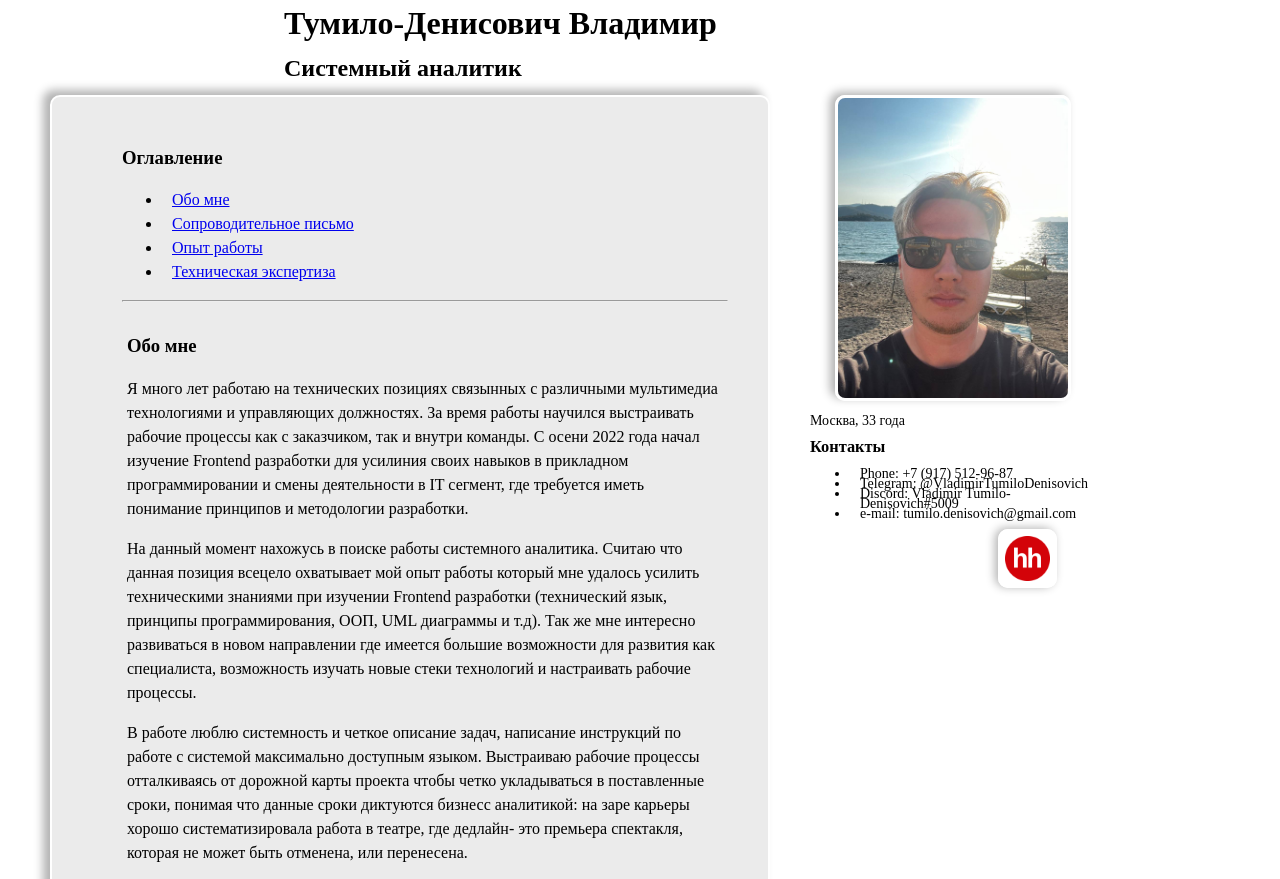
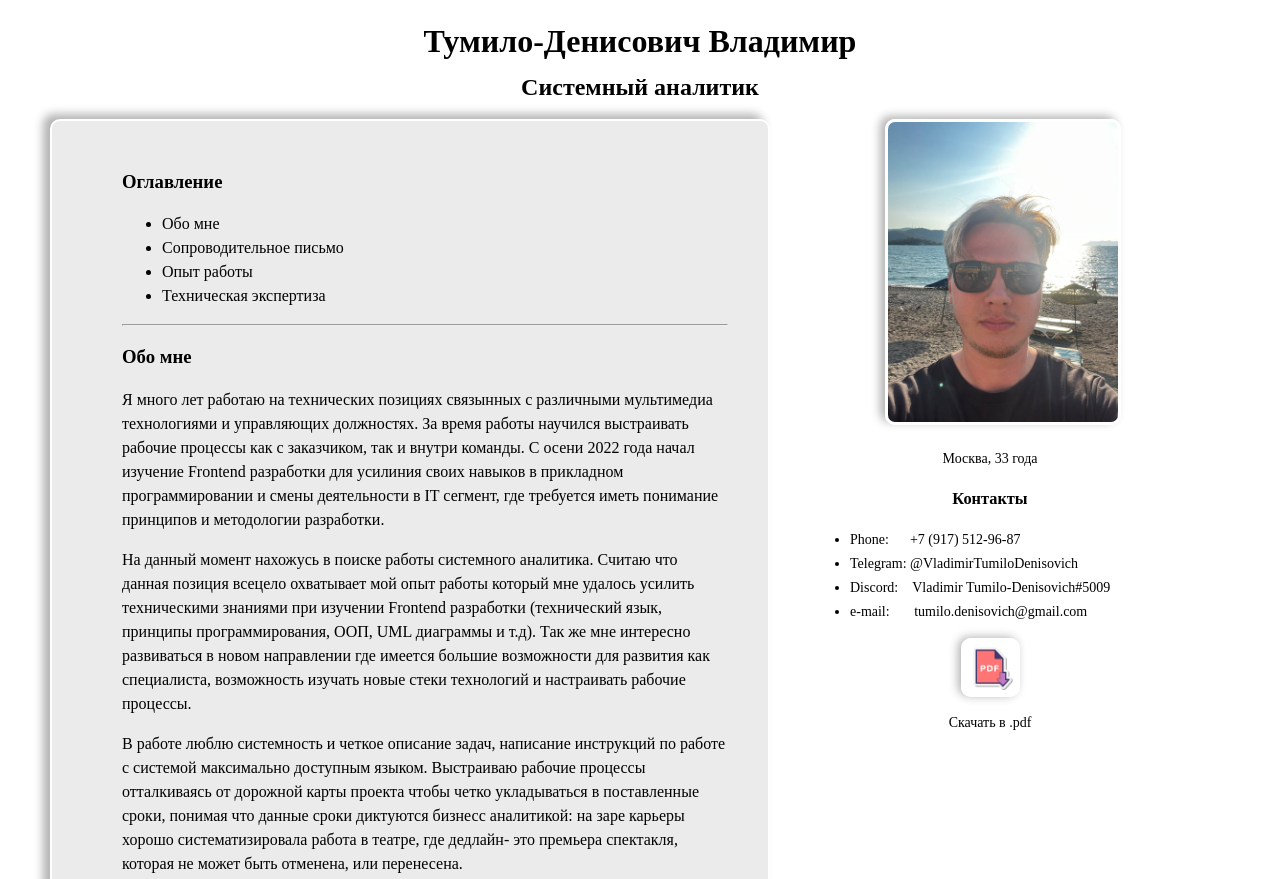
Before and after one commit to VladimirTumiloDenisovich/portfolio, a website: page portfolio/index.html in a window 1280 px wide. Shown: the top 879 px of the page. Drawn offline with Linux system fonts and the light colour scheme.

Commit message:
feat: add link to download pdf, correcting design, add link to contacts

```diff
--- a/portfolio/css/blackWhite.css
+++ b/portfolio/css/blackWhite.css
@@ -41,27 +41,3 @@ body.theme.black {
     border: 2px solid #2b2b2b;
     transition: 0.2s;
 }
-
-.menu-theme.white {
-    background-color: #ebebeb;
-    color: #000000;
-    border: 2px solid #ffffff;
-    transition: 0.2s;
-}
-
-.menu-theme.black {
-    background-color:#6a6a6a;
-    border: 2px solid #2b2b2b;
-    color: #ebebeb;
-    transition: 0.2s;
-}
-
-.dropdown-content.white{
-    background-color: #ebebeb;
-    border: 6px solid #ebebeb;
-}
-
-.dropdown-content.black{
-    background-color: #6a6a6a;
-    border: 6px solid #6a6a6a;
-}
--- a/portfolio/css/main.css
+++ /dev/null
@@ -1,127 +0,0 @@
-body {
-    background: #DCDCDC;
-}
-.main > section > h2 {
-    font-weight: bold;
-    text-align: center;
-    margin: 25px;
-}
-.main section h4 {
-    color: #696969;
-    text-align: left;
-    margin: 0 0 0 10px;
-    padding: 5px;
-}
-header {
-    text-align: center;
-    display: table;
-box-sizing: border-box;
-height: 60px;
-line-height: 24px;
-margin-bottom: 10px;
-margin-left: 9px;
-margin-right: 9px;
-margin-top: 40px;
-max-width: 1220px;
-padding-bottom: 0px;
-padding-left: 20px;
-padding-right: 20px;
-padding-top: 0px;
-width: 1220px;
-}
-
-li {
-    margin: 5 0 0 0;
-    padding: 0 0 0 10px;
-}
-
-#photo {
-    margin: 0px 50px 20px 50px;
-    border: 5px solid white;
-}
-
-section {
-    padding: 5px
-}
-
-}
-h1 {
-    text-align: center;
-}
-.container {
-display: table;
-box-sizing: border-box;
-font-size: 16px;
-height: 2000px;
-line-height: 24px;
-margin-bottom: 40px;
-margin-left: 9px;
-margin-right: 9px;
-margin-top: 0px;
-max-width: 1220px;
-padding-bottom: 0px;
-padding-left: 20px;
-padding-right: 20px;
-padding-top: 0px;
-width: 1220px;
-}
-.content-wrapper {
-box-sizing: border-box;
-display: flex;
-font-size: 16px;
-height: 2000px;
-line-height: 24px;
-margin-bottom: 0px;
-margin-left: 0px;
-margin-right: 0px;
-margin-top: 0px;
-padding-bottom: 0px;
-padding-left: 0px;
-padding-right: 0px;
-padding-top: 0px;
-width: 1180px;
-}
-.content {
-    display: table-cell;
-background-color: rgb(255, 255, 255);
-background-image: none;
-box-sizing: border-box;
-font-size: 16px;
-height: 2000px;
-line-height: 24px;
-margin-bottom: 0px;
-margin-left: 0px;
-margin-right: 0px;
-margin-top: 0px;
-padding-bottom: 30px;
-padding-left: 70px;
-padding-right: 40px;
-padding-top: 30px;
-width: 720px;
-}
-.primary {
-display: table-cell;
-box-sizing: border-box;
-font-size: 16px;
-height: 2000px;
-line-height: 24px;
-margin-bottom: 0px;
-margin-left: 0px;
-margin-right: 0px;
-margin-top: 0px;
-padding-bottom: 0px;
-padding-left: 40px;
-padding-right: 0px;
-padding-top: 0px;
-width: 320px;
-}
-
-.primary > div {
-    position: sticky;
-    top: 20px;
-}
-
-#photo {
-    height: 400px;
-    width: 300px;
-}
--- a/portfolio/css/style.css
+++ b/portfolio/css/style.css
@@ -2,100 +2,22 @@ html {
     scroll-behavior: smooth;
 }
 
-header {
-height: 60px;
-line-height: 24px;
-margin-bottom: 20px;
-margin-top: 15px;
-padding-left: 20px;
+.header {
+    display: flex;
+    align-items: center;
+    justify-content: center;
+    text-align: center;
+    line-height: 24px;
 }
 
-header.block {
-    display: flex;
-    align-items: center;
-    justify-content: flex-start;
-    line-height: 24px;
-    margin-left: auto;
-    margin-right: auto;
-    width: 1220px;
+.link,
+.link:active {
+    text-decoration: none;
+    color: #000000;
 }
 
-.dropdown {
-    position: relative;
-    display: inline-block;
-    margin-left: 0px;
-}
-
-.dropbtn {
-    position: relative;
-    padding: 4px 13px;
-    width: 30;
-    height: 30px;
-    padding: 4px 13px;
-    border-radius: 7px;
-    cursor: pointer;
-    user-select: none;
-    box-shadow: -3px -1px 10px 0px rgba(0, 0, 0, 0.3);
-}
-
-.dropbtn:hover {
-    background-color:rgba(0, 150, 0, .2);
-}
-
-.dropdown-content {
-    display: none;
-    position: absolute;
-    min-width: 160px;
-    z-index: 1;
-    background-color: #ffffff;
-    border-radius: 5px;
-    user-select: none;
-    box-shadow: -10px -4px 15px 3px rgba(0, 0, 0, .5);
-}
-
-.dropdown-content a {
-    display: block;
-}
-
-.dropdown:hover .dropdown-content {
-    display: block;
-}
-
-.btn-language {
-    text-decoration: none;
-}
-
-.btn-language:link {
-    text-decoration: none;
-}
-
-.btn {
-    font-size: large;
-    padding: 4px 13px;
-    margin-top: 10px;
-    margin-bottom: 10px;
-    border-radius: 7px;
-    cursor: pointer;
-    user-select: none;
-}
-
-.btn:hover {
-    background-color:rgba(0, 150, 0, .2);
-}
-
-.btn:active {
-    background-color:rgba(0, 200, 0, .5);
-}
-
-div.name {
-    display: inline-block;
-    margin-left: 20%;
-
-}
-
-li {
-    margin: 5 0 0 0;
-    padding: 0 0 0 10px;
+.link:hover {
+    text-decoration-line: underline;
 }
 
 #photo {
@@ -106,28 +28,17 @@ li {
     box-shadow: -5px -3px 10px 0px rgba(0, 0, 0, 0.3);
 }
 
-
-section {
-    padding: 5px
+.container {
+    display: flex;
+    justify-content: center;
+    margin: 0 auto;
+    width: 1220px;
 }
 
-.container {
-display: table;
-box-sizing: border-box;
-font-size: 16px;
-height: 2000px;
-line-height: 24px;
-margin-bottom: 40px;
-margin-left: auto;
-margin-right: auto;
-margin-top: 0px;
-max-width: 1220px;
-padding-bottom: 0px;
-padding-left: 20px;
-padding-right: 20px;
-padding-top: 0px;
-width: 1220px;
+h4 {
+    text-align: center;
 }
+
 .content-wrapper {
 box-sizing: border-box;
 display: flex;
@@ -166,21 +77,11 @@ box-shadow: -7px -5px 10px 0px rgba(0, 0, 0, 0.3);
 }
 
 .primary {
-display: table-cell;
-box-sizing: border-box;
 font-size: 14px;
-height: auto;
-line-height: 10px;
-margin-bottom: 0px;
-margin-left: 0px;
-margin-right: 0px;
-margin-top: 0px;
-padding-bottom: 0px;
 padding-left: 40px;
-padding-right: 0px;
-padding-top: 0px;
-width: 320px;
+width: 360px;
 }
+
 .primary > div > h2 {
     margin-top: 10px;
     margin-bottom: 25px;
@@ -190,15 +91,24 @@ width: 320px;
     position: sticky;
     top: 20px;
 }
-.size-vk {
+
+.information {
+    text-align: center;
+}
+
+.infomation__ul {
+    text-align: left;
+}
+
+.size-hh {
     margin: 10px;
     width: 45px;
-    height: 29px;
+    height: 45px;
     position: absolute
 }
-.link-vk {
+.link-pdf {
+    margin: auto;
     text-decoration: none;
-    margin: 0px 9px 0px 34px;
     width: 55px;
     height: 55px;
     display: flex;
@@ -206,57 +116,14 @@ width: 320px;
     align-items: center;
     border-radius: 10px;
     position: relative;
-    transition: 0.4s;
 }
-
-.link-vk:hover {
-    background: #0F69F6;
+.link-pdf:hover {
+    background: #FE606E;
     opacity: 0.4s;
 }
 
-.size-in {
-    margin: 10px;
-    width: 45px;
-    height: 45px;
-    position: absolute
-}
-.link-in {
-    text-decoration: none;
-    margin: -59px 111px;
-    width: 55px;
-    height: 55px;
-    display: flex;
-    justify-content: center;
-    align-items: center;
-    border-radius: 10px;
-    position: relative;
-    transition: 0.4s;
-}
-.link-in:hover {
-    background: -webkit-linear-gradient(bottom left, #f09433 0%, #e6683c 25%, #dc2743 50%, #cc2366 75%, #bc1888 100%);
-    opacity: 0,4s;
-}
-.size-hh {
-    margin: 10px;
-    width: 45px;
-    height: 45px;
-    position: absolute
-}
-.link-hh {
-    text-decoration: none;
-    margin: -4px 188px;
-    width: 55px;
-    height: 55px;
-    display: flex;
-    justify-content: center;
-    align-items: center;
-    border-radius: 10px;
-    position: relative;
-    transition: 0.4s;
-}
-.link-hh:hover {
-    background: #d7001d;
-    opacity: 0.4s;
+.link-pdf:active {
+    background: #0b9a1e;
 }
 
 .icon {
--- a/portfolio/index.html
+++ b/portfolio/index.html
@@ -1,5 +1,6 @@
 <!DOCTYPE html>
 <html lang="ru">
+
 <head>
     <meta charset="UTF-8">
     <link rel="stylesheet" type="text/css" href="css/blackWhite.css">
@@ -8,13 +9,12 @@
     <link type="image/png" sizes="16x16" rel="icon" href="./media/fav/icons8-analytic-xnimrodx-lineal-color-16.png">
     <link type="image/png" sizes="32x32" rel="icon" href="./media/fav/icons8-analytic-xnimrodx-lineal-color-32.png">
     <link type="image/png" sizes="96x96" rel="icon" href="./media/fav/icons8-analytic-xnimrodx-lineal-color-96.png">
-
 </head>
 
 <body>
-    <header class="block">
-        <div class="name">
-            <h1 id="name">Тумило-Денисович Владимир</h1>
+    <header class="header">
+        <div>
+            <h1>Тумило-Денисович Владимир</h1>
             <h2>Системный аналитик</h2>
         </div>
     </header>
@@ -22,14 +22,13 @@
         <div class="container">
             <div class="content-wrapper">
                 <div class="content theme white">
-                    <nav id=“menu”>
+                    <nav>
                         <h3>Оглавление</h3>
-
                         <ul>
-                            <li><a href="#about">Обо мне</a></li>
-                            <li><a href="#letter">Сопроводительное письмо</a></li>
-                            <li><a href="#work">Опыт работы</a></li>
-                            <li><a href="#knowelege">Техническая экспертиза</a></li>
+                            <li><a class="link" href="#about">Обо мне</a></li>
+                            <li><a class="link" href="#letter">Сопроводительное письмо</a></li>
+                            <li><a class="link" href="#work">Опыт работы</a></li>
+                            <li><a class="link" href="#knowelege">Техническая экспертиза</a></li>
                         </ul>
                     </nav>
                     <hr>
@@ -80,8 +79,6 @@
                     <section>
                         <h3 id="work">Опыт работы</h3>
                         <p>Общий непрерывный стаж: 10 лет 9 месяцев.</p>
-                        <ul>
-                            <li>
                         <h4>ООО "Озон Технологии"</h4>
                         <p>Деятельность компании:</p>
                         <ul>
@@ -152,8 +149,6 @@
                             <li>Организовывал обучение коллег с новыми технологиями на рынке, посещение
                                 профильных выставок.</li>
                         </ul>
-                            </li>
-                            <li>
                         <h4>ООО "Техномедиа групп"</h4>
                         <p>Деятельность компании:</p>
                         <ul>
@@ -189,8 +184,6 @@
                             <li>Являлся архитектором решения аудио систем нескольких стадионов и филармоний в
                                 России.</li>
                         </ul>
-                            </li>
-                            <li>
                         <h4>ГБУК Русский Камерный Театр "Балет Москва"</h4>
                         <p>Деятельность компании:</p>
                         <ul>
@@ -218,8 +211,6 @@
                             <li>Был с гастролями в Германии, Франции, Израиле, Латвии, Эстонии, Казахстане, и
                                 много городов в России.</li>
                         </ul>
-                            </li>
-                            <li>
                         <h4>Центр Творческих Индустрий "Фабрика" (ФТБ "Октябрь")</h4>
                         <p>Деятельность компании:</p>
                         <ul>
@@ -242,8 +233,6 @@
                                 основании желаний художников, дорожной картой проекта, закупка оборудования под
                                 проект, технические рекомендации по его монтажу, пуско-наладки и вводом в
                                 эксплуатацию.</li>
-                                </ul>
-                            </li>
                         </ul>
                     </section>
                     <hr>
@@ -339,27 +328,34 @@
                             </li>
                         </ul>
                         <h4>Обучение</h4>
-                        <p>Постоянно прохожу различные обучения для повышения компетенций, в данный момент прохожу курс Frontend в онлайн школе rs.school.</p>
-                        <p>Посещаю профессиональные выставки чтобы быть в курсе технологических новинок на рынке и налаживать контакты с производителями и дистрибьюторами.</p>
-                        <p>На предыдущем месте работы был сильно сконцентрирован на улучшении софт скилов проходя курсы на внутреннем ресурсе компании, в онлайн школе eduson, посещая вебинары и митапы. Смог сильно продвинуться в организации рабочего времени, узнал много нового про лидерские качества, эмпатию в команде.</p>
-                        <p>Имею многоличсленные сертификаты по прохождению курсов по мультимедиа оборудованию, в предыдущей сфере работы всегда старался получить сертификат заранее перед началом работы с проектом где будет данное оборудование.</p>
+                        <p>Постоянно прохожу различные обучения для повышения компетенций, в данный момент прохожу курс
+                            Frontend в онлайн школе rs.school.</p>
+                        <p>Посещаю профессиональные выставки чтобы быть в курсе технологических новинок на рынке и
+                            налаживать контакты с производителями и дистрибьюторами.</p>
+                        <p>На предыдущем месте работы был сильно сконцентрирован на улучшении софт скилов проходя курсы
+                            на внутреннем ресурсе компании, в онлайн школе eduson, посещая вебинары и митапы. Смог
+                            сильно продвинуться в организации рабочего времени, узнал много нового про лидерские
+                            качества, эмпатию в команде.</p>
+                        <p>Имею многоличсленные сертификаты по прохождению курсов по мультимедиа оборудованию, в
+                            предыдущей сфере работы всегда старался получить сертификат заранее перед началом работы с
+                            проектом где будет данное оборудование.</p>
                     </section>
                 </div>
                 <aside class="primary">
-                    <div>
-                        <img src="media/Photo_me.jpg" alt="Photo" class="theme white" id="photo">
+                    <div class="information">
+                        <img src="media/Photo_me.jpg" alt="Vladimir Tumilo-Denisovich" class="theme white" id="photo">
                         <p>Москва, 33 года</p>
                         <h3>Контакты</h3>
-                        <ul>
-                            <li>Phone: +7 (917) 512-96-87</li>
-                            <li>Telegram: @VladimirTumiloDenisovich</li>
-                            <li>Discord: Vladimir Tumilo-Denisovich#5009</li>
-                            <li>e-mail: tumilo.denisovich@gmail.com</li>
+                        <ul class="infomation__ul">
+                            <li>Phone:&nbsp;&nbsp;&nbsp;&nbsp;&nbsp;&nbsp;<a class="link" href="tel:+79175129687" target="_blank" rel="contact">+7 (917) 512-96-87</a></li>
+                            <li>Telegram:&nbsp;<a class="link" href="https://t.me/VladimirTumiloDenisovich" target="_blank" rel="contact">@VladimirTumiloDenisovich</a></li>
+                            <li>Discord:&nbsp;&nbsp;&nbsp;&nbsp;<a class="link" href="https://discordapp.com/users/337634456888279041/" target="_blank" rel="contact">Vladimir Tumilo-Denisovich#5009</a></li>
+                            <li>e-mail:&nbsp;&nbsp;&nbsp;&nbsp;&nbsp;&nbsp;&nbsp;<a class="link" href="mailto:tumilo.denisovich@gmail.com" target="_blank" rel="contact">tumilo.denisovich@gmail.com</a></li>
                         </ul>
-                        <a href="#" class="link-hh icon theme white" target="_blank">
-                            <img src="media/hhW.png" class="size-hh">
-                            <i class="fab fa-hh hh"></i>
+                        <a href="./media/Vladimir Tumilo-Denisovich.pdf" class="link-pdf icon theme white" target="_blank">
+                            <img src="./media/icons8-export-pdf-100.png" class="size-hh">
                         </a>
+                        <p>Скачать в .pdf</p>
                     </div>
                 </aside>
             </div>
```
Also changed, not shown: portfolio/media/Hamburger_icon.png (deleted), portfolio/media/VK.png (deleted), portfolio/media/hhW.png (deleted), portfolio/media/icons8-export-pdf-100.png (added), portfolio/media/instagramW.png (deleted), portfolio/media/png-transparent-chat-media-vk-sosial-interaction-social-network-icon.png (deleted), portfolio/media/png-transparent-social-media-icons-vk-social-networking-service-computer-software-white-black-text-black-and-white.png (deleted), portfolio/media/tail-spin.svg (deleted), portfolio/media/vkW.png (deleted), 1 other file. Lines whose indentation alone changed are shown as unchanged.
